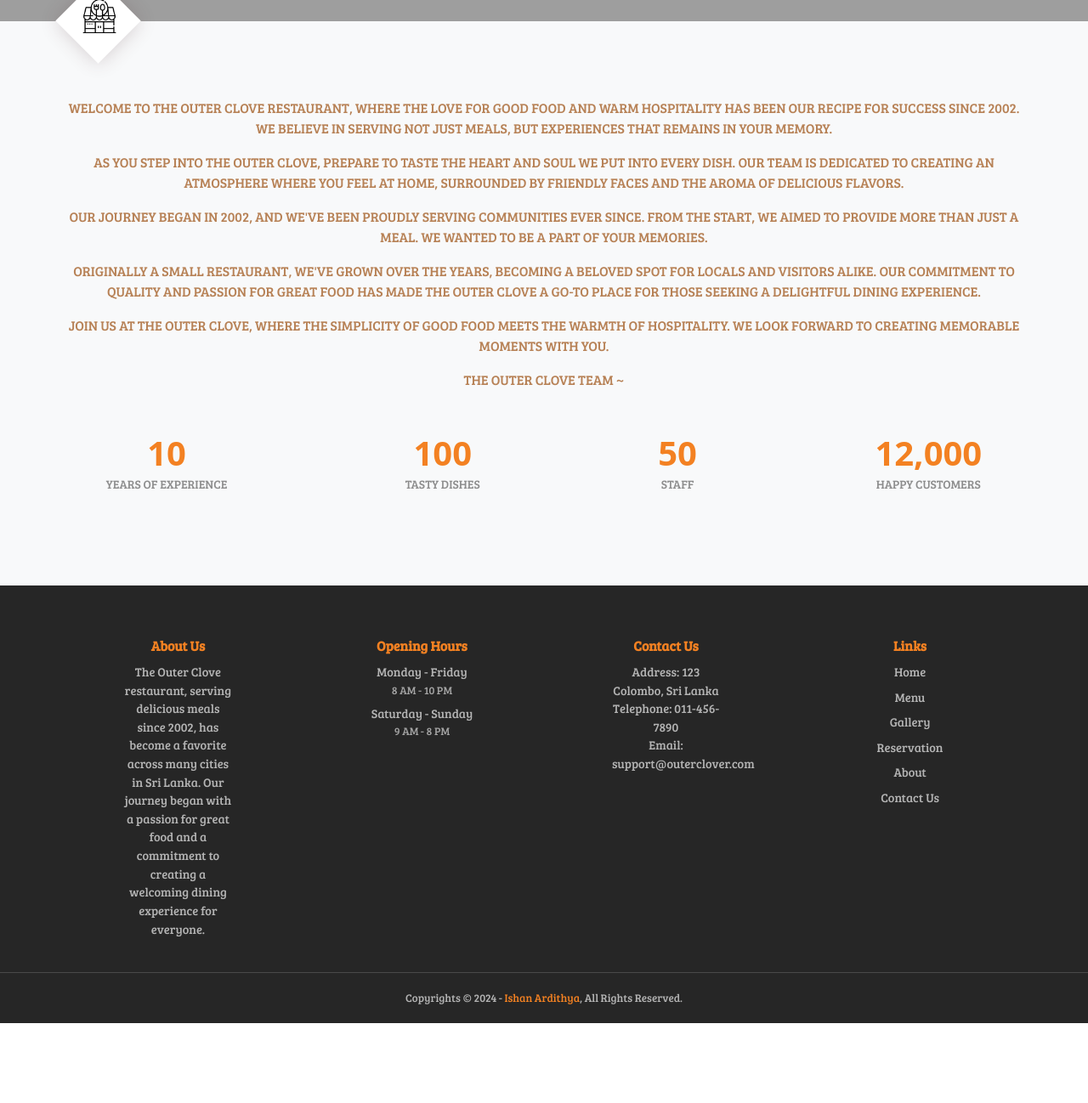
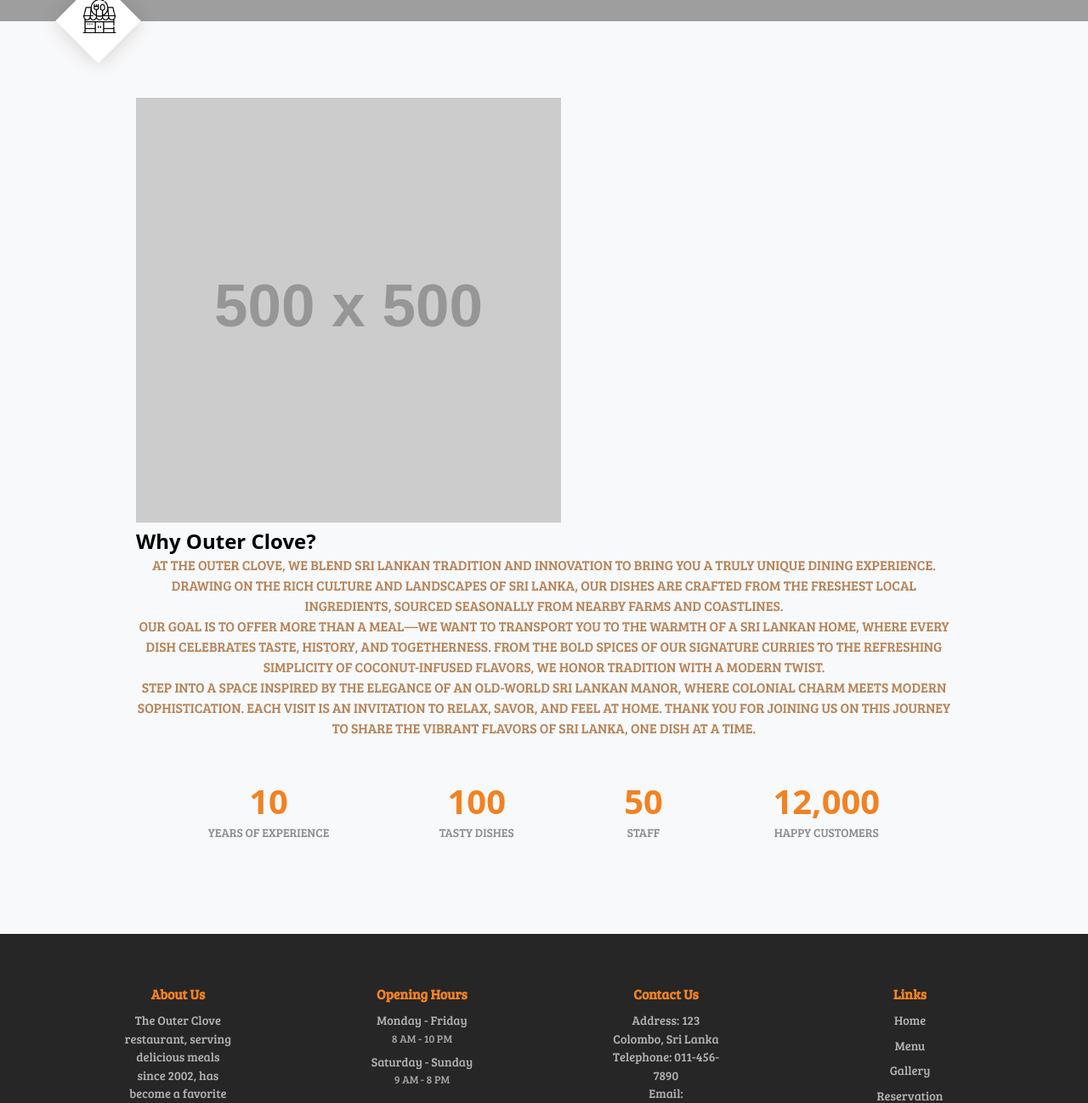
Before and after one commit to IshanArdithya/TheOuterClove, a PHP site: page /TheOuterClove/about.php in a window 1280 px wide. Shown: the part 462-1760 px from the top of the page at 85% size. Before the commit the page ends 1666 px from the top, so only its background shows below. Run offline with PHP 8.4, Linux system fonts and the light colour scheme; grey boxes labelled with a size stand in for pictures from a placeholder-image service; some libraries are stand-ins or nearby versions; some web fonts are replaced; grey boxes are pictures that could not be loaded.

Commit message:
Update about.php

```diff
--- a/about.php
+++ b/about.php
@@ -53,31 +53,29 @@
 
     <div id="first-section">
         <div id="about" class="main-color1">
-            <p>Welcome to The Outer Clove Restaurant, where the love for good food and warm hospitality has been our
-                recipe
-                for success since 2002. We believe in serving not just meals, but experiences that remains in your
-                memory.
+            <div class="main-container">
+                <div class="about-whyus">
+                    <img src="https://placehold.co/500x500" alt="Our Unique Dining Experience" class="whyus-image">
+                    <div class="whyus-content">
+                        <h2 class="whyus-title">Why Outer Clove?</h2>
+                        <p class="whyus-description">
+                            At The Outer Clove, we blend Sri Lankan tradition and innovation to bring you a truly unique
+                            dining experience. Drawing on the rich culture and landscapes of Sri Lanka, our dishes are
+                            crafted from the freshest local ingredients, sourced seasonally from nearby farms and
+                            coastlines.
+                            <br>
+                            Our goal is to offer more than a meal—we want to transport you to the warmth of a Sri Lankan
+                            home, where every dish celebrates taste, history, and togetherness. From the bold spices of
+                            our signature curries to the refreshing simplicity of coconut-infused flavors, we honor
+                            tradition with a modern twist.
+                            <br>
+                            Step into a space inspired by the elegance of an old-world Sri Lankan manor, where colonial
+                            charm meets modern sophistication. Each visit is an invitation to relax, savor, and feel at
+                            home. Thank you for joining us on this journey to share the vibrant flavors of Sri Lanka,
+                            one dish at a time.
                         </p>
-
-            <p>As you step into The Outer Clove, prepare to taste the heart and soul we put into every dish. Our team is
-                dedicated to creating an atmosphere where you feel at home, surrounded by friendly faces and the aroma
-                of
-                delicious flavors.</p>
-
-            <p>Our journey began in 2002, and we've been proudly serving communities ever since. From the start, we
-                aimed to
-                provide more than just a meal. we wanted to be a part of your memories.</p>
-
-            <p>Originally a small restaurant, we've grown over the years, becoming a beloved spot for locals and
-                visitors
-                alike. Our commitment to quality and passion for great food has made The Outer Clove a go-to place for
-                those
-                seeking a delightful dining experience.</p>
-
-            <p>Join us at The Outer Clove, where the simplicity of good food meets the warmth of hospitality. We look
-                forward to creating memorable moments with you.</p>
-
-            <p>The Outer Clove Team ~</p>
+                    </div>
+                </div>
 
                 <div class="statistics-container">
                     <div class="statistic">
@@ -102,6 +100,7 @@
                 </div>
             </div>
         </div>
+    </div>
 
     <!-- -------------- Footer -------------- -->
 
```
Lines whose indentation alone changed are shown as unchanged.
